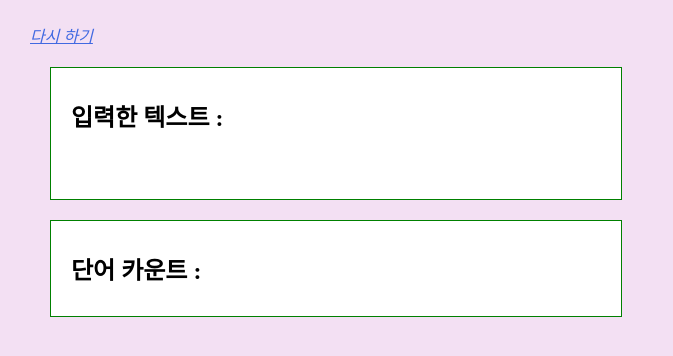
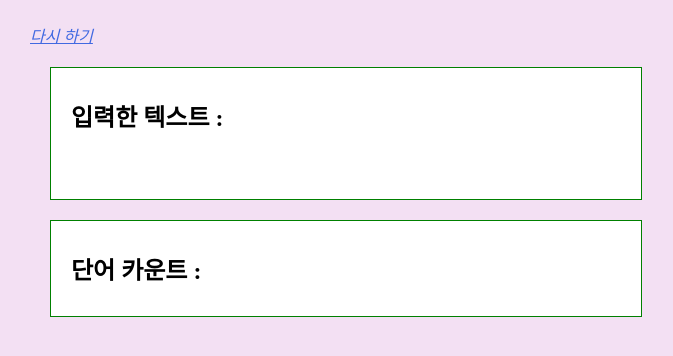
Before and after one commit to sion0305/wordcount, a Django app: template firstproject/wordcount/templates/result.html in a window 1280 px wide. Shown: the part 74-430 px from the top of the page, without its empty margins (0-673 px from the left). Run offline with Django 3.2, Linux system fonts and the light colour scheme; the template is opened without the code that fills it, so the values that code supplies are empty; some web fonts are replaced.

Commit message:
little change

```diff
--- a/firstproject/wordcount/templates/result.html
+++ b/firstproject/wordcount/templates/result.html
@@ -26,6 +26,7 @@
             padding-left: 20px;
             padding-top: 10px;
             padding-bottom: 10px;
+            padding-right: 20px;
             width: 550px;
             background-color: white;
         }
```
